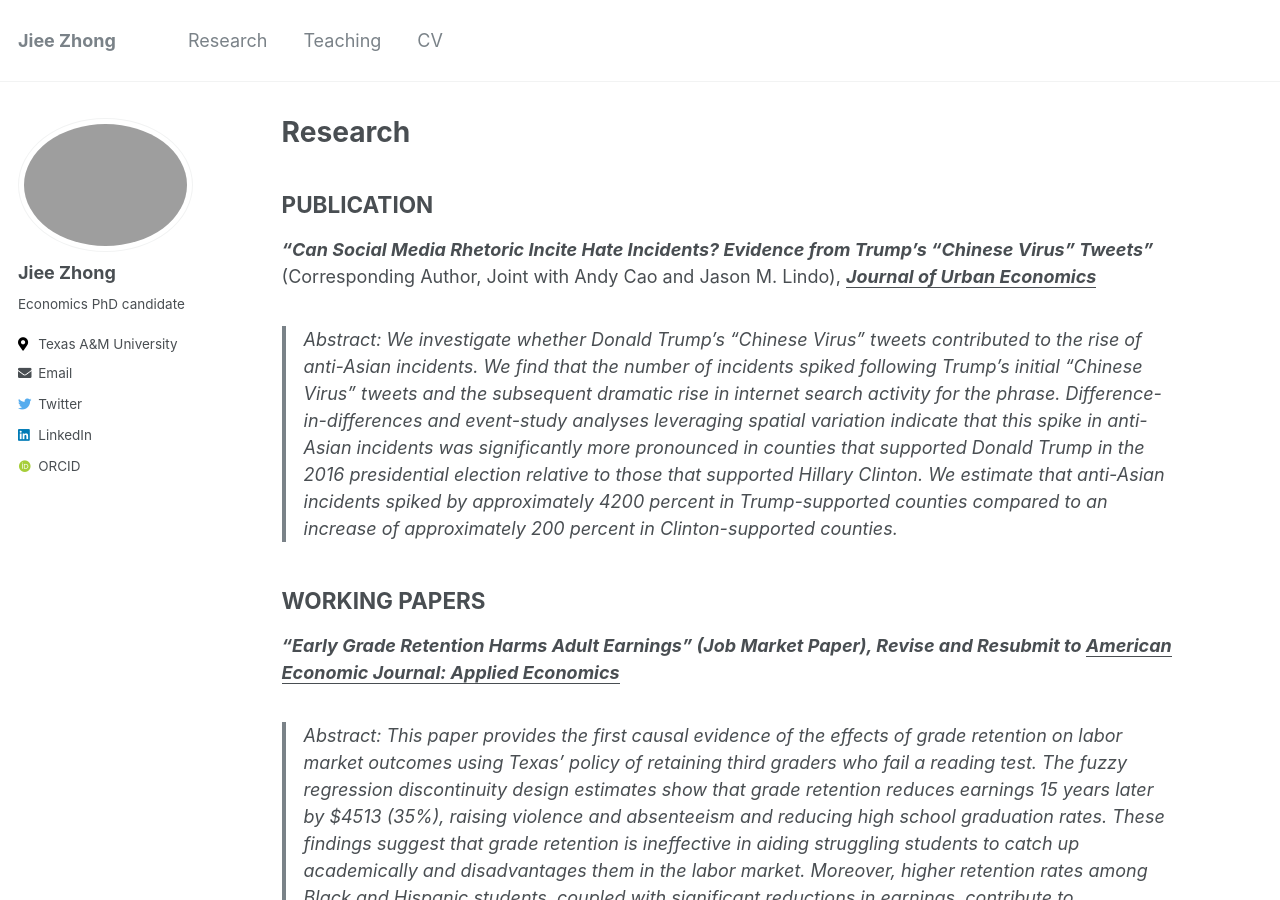
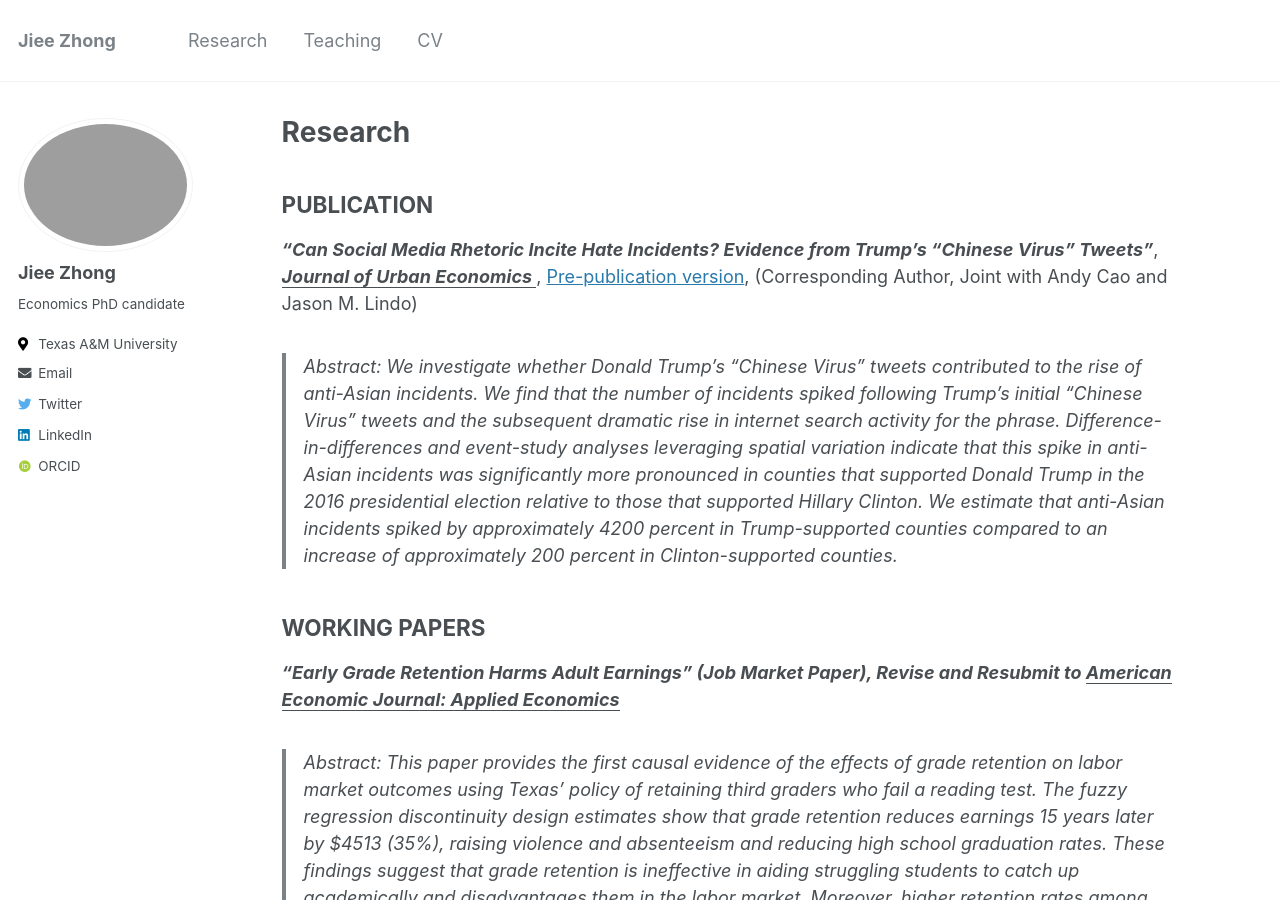
Before and after one commit to jieezhong/jieezhong.github.io, a Jekyll site: the page built from _pages/research.md, in a window 1280 px wide and 900 px high. Built offline with Jekyll 4.4.1, drawn with Linux system fonts in a browser that asks for light colours; some web fonts are replaced.

Commit message:
Update research.md

```diff
--- a/_pages/research.md
+++ b/_pages/research.md
@@ -7,7 +7,7 @@ author_profile: true
 ---
 ## PUBLICATION
 
-***"Can Social Media Rhetoric Incite Hate Incidents? Evidence from Trump's "Chinese Virus" Tweets"*** (Corresponding Author, Joint with Andy Cao and Jason M. Lindo), ***<ins> Journal of Urban Economics </ins>***
+***"Can Social Media Rhetoric Incite Hate Incidents? Evidence from Trump's "Chinese Virus" Tweets"***, ***<ins> Journal of Urban Economics </ins>***, [Pre-publication version](/files/pdf/TrumpTweets.pdf), (Corresponding Author, Joint with Andy Cao and Jason M. Lindo)
 
 > Abstract: We investigate whether Donald Trump's "Chinese Virus" tweets contributed to the rise of anti-Asian incidents. We find that the number of incidents spiked following Trump’s initial “Chinese Virus” tweets and the subsequent dramatic rise in internet search activity for the phrase. Difference-in-differences and event-study analyses leveraging spatial variation indicate that this spike in anti-Asian incidents was significantly more pronounced in counties that supported Donald Trump in the 2016 presidential election relative to those that supported Hillary Clinton. We estimate that anti-Asian incidents spiked by approximately 4200 percent in Trump-supported counties compared to an increase of approximately 200 percent in Clinton-supported counties.
 
```
